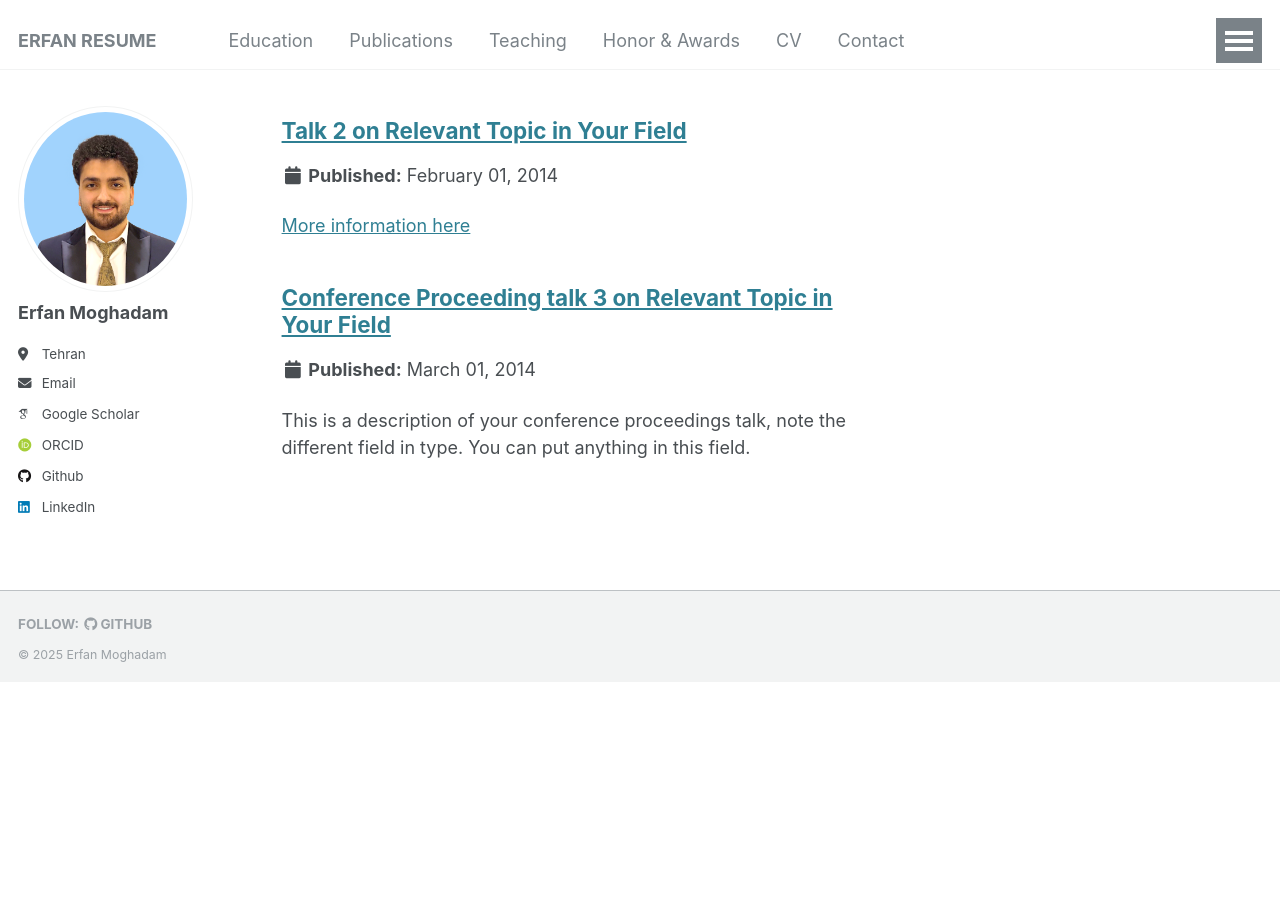
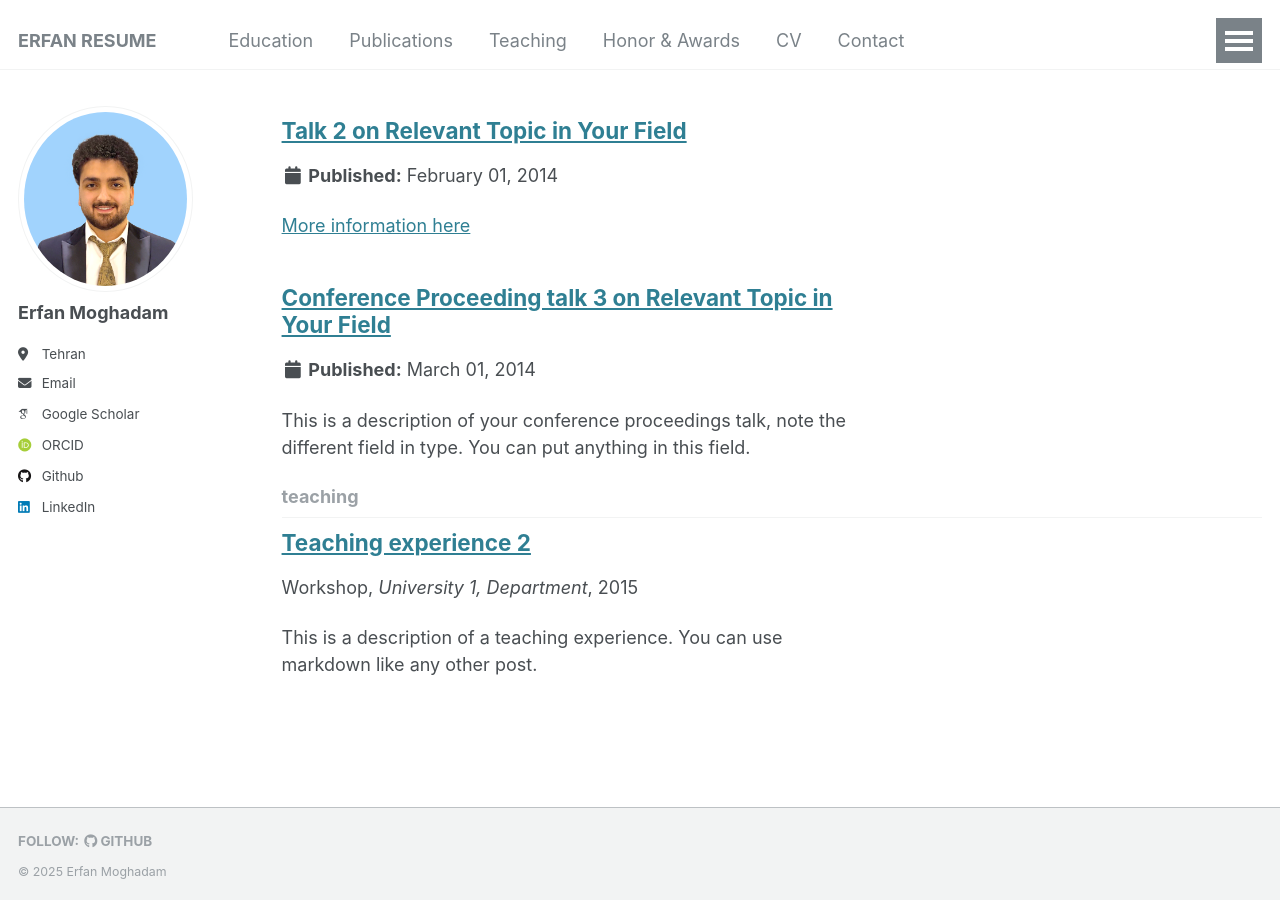
Before and after one commit to erfanresume/erfanresume.github.io, a Jekyll site: the page built from _pages/collection-archive.html, in a window 1280 px wide and 900 px high, scrolled down 1377 px. Built offline with Jekyll 4.4.1, drawn with Linux system fonts in a browser that asks for light colours; some web fonts are replaced; before the commit the page ends 2059 px from its top, so only the background shows below that; some of the changed lines change nothing that is shown.

Commit message:
Update _config.yml

```diff
--- a/_config.yml
+++ b/_config.yml
@@ -212,9 +212,9 @@ kramdown:
 
 # These settings control the types of collections used by the template
 collections:
-  #teaching:
-   # output: true
-   # permalink: /:collection/:path/
+  teaching:
+    output: true
+    permalink: /:collection/:path/
   publications:
     output: true
     permalink: /:collection/:path/
@@ -247,14 +247,14 @@ defaults:
       layout: single
       author_profile: true
   # _teaching
-  #- scope:
-  #    path: ""
-  #    type: teaching
-  #  values:
-  #    layout: single
-  #    author_profile: true
-  #    share: true
-  #    comments: true
+  - scope:
+      path: ""
+      type: teaching
+    values:
+      layout: single
+      author_profile: true
+      share: true
+      comments: true
   # _publications
   - scope:
       path: ""
@@ -264,15 +264,15 @@ defaults:
       author_profile: true
       share: true
       comments: true
-  # _portfolio
-  #- scope:
-   #   path: ""
-    #  type: portfolio
-    #values:
-     # layout: single
-      #author_profile: true
-      #share: true
-      #comment: true
+  # _education
+  - scope:
+      path: ""
+      type: education
+    values:
+      layout: single
+      author_profile: true
+      share: true
+      comment: true
   # _talks
   - scope:
       path: ""
```
